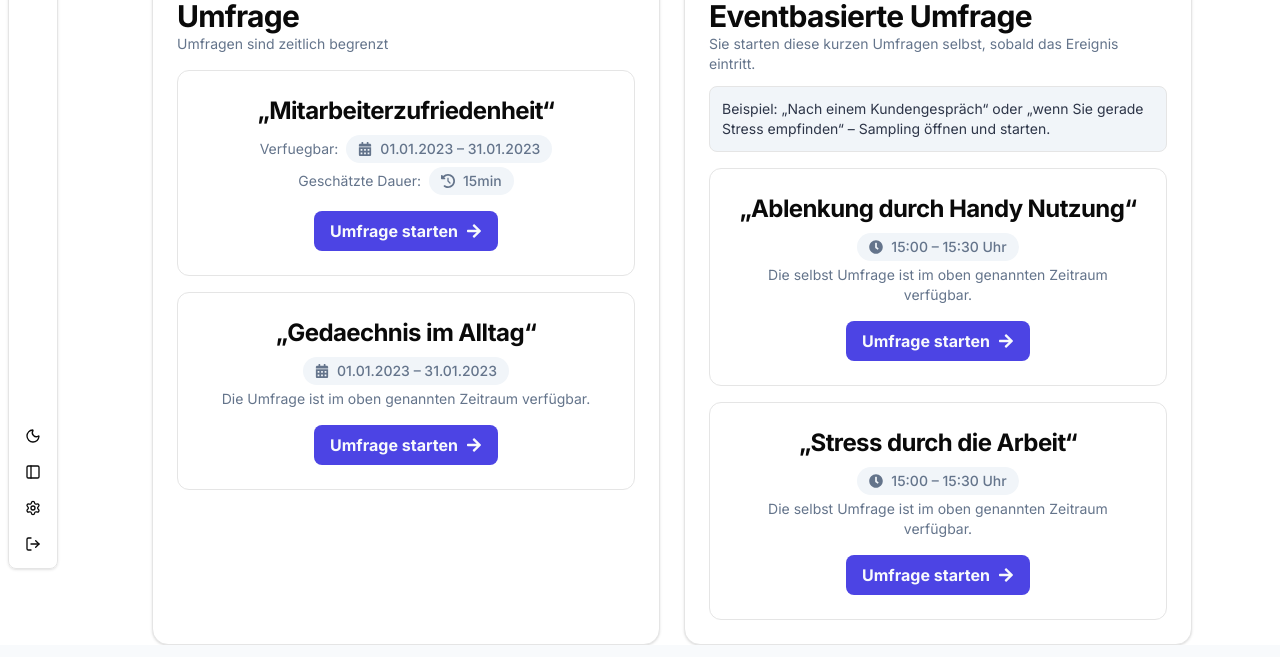
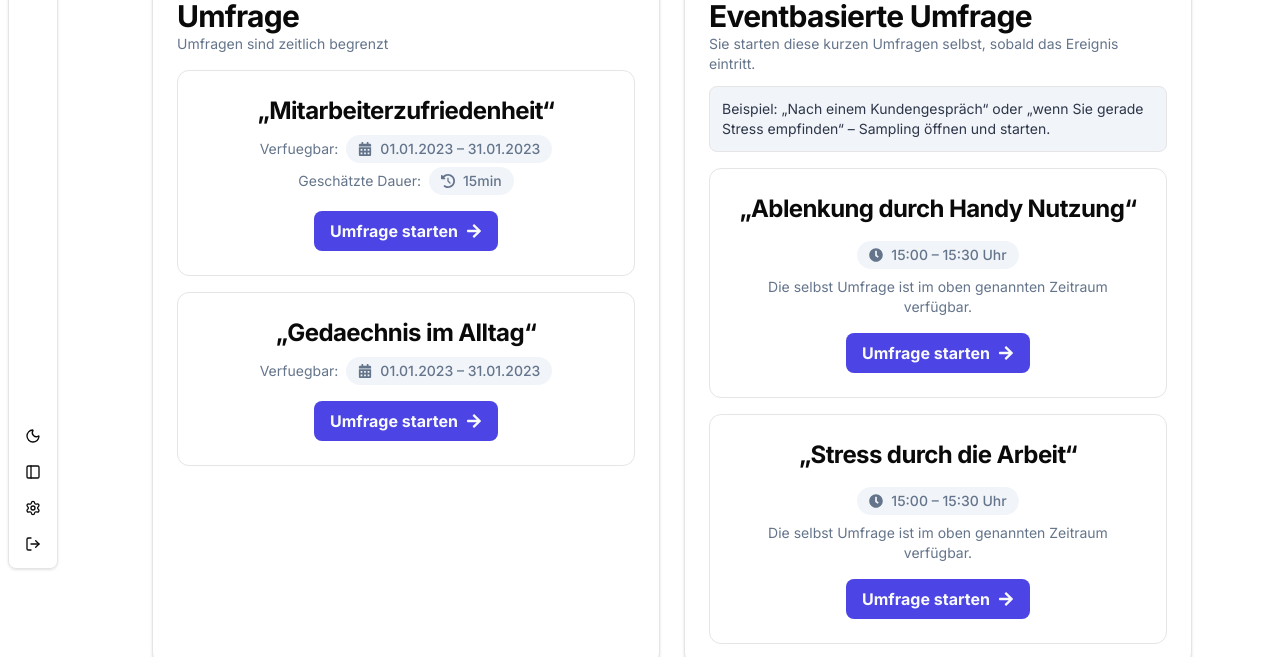
Before and after one commit to Factorium1/pulse, a Next.js app in the folder apps/web/: page /survey in a window 1280 px wide. Shown: the part 223-880 px from the top of the page. Built offline with nearby package versions, Linux system fonts and the light colour scheme; no server answers.

Commit message:
feat: outsorce surveycard to own component

```diff
--- a/apps/web/src/app/(app)/survey/page.tsx
+++ b/apps/web/src/app/(app)/survey/page.tsx
@@ -1,6 +1,4 @@
-import { FaArrowRight, FaCalendarAlt, FaClock } from 'react-icons/fa'
-import { FaClockRotateLeft } from 'react-icons/fa6'
-import Link from 'next/link'
+import SurveyCard from '@/components/ui/survey-card'
 
 const SurveyPage = () => {
   return (
@@ -19,51 +17,20 @@ const SurveyPage = () => {
             <span className="text-sm text-muted-foreground">Umfragen sind zeitlich begrenzt</span>
           </div>
 
-          <div className="mt-4 rounded-xl border border-border bg-card p-6 text-center">
-            <p className="h3-bold">„Mitarbeiterzufriedenheit“</p>
-            <div className="mt-2 flex-center flex-col gap-1">
-              <div className="flex-center gap-2">
-                <p className="text-sm text-muted-foreground">Verfuegbar:</p>
-                <span className="inline-flex items-center gap-2 rounded-full bg-muted px-3 py-1 text-sm font-medium text-muted-foreground">
-                  <FaCalendarAlt aria-hidden />
-                  01.01.2023 – 31.01.2023
-                </span>
-              </div>
-              <div className="flex-center gap-2">
-                <p className="text-sm text-muted-foreground">Geschätzte Dauer:</p>
-                <span className="flex-center gap-2 rounded-full bg-muted px-3 py-1 text-sm font-medium text-muted-foreground">
-                  <FaClockRotateLeft aria-hidden />
-                  15min
-                </span>
-              </div>
-            </div>
-            <Link
-              href="/survey/mitarbeiterzufriedenheit"
-              aria-label="Umfrage starten"
-              className="mt-4 inline-flex items-center justify-center gap-2 rounded-lg bg-primary px-4 py-2 font-bold text-primary-foreground transition hover:bg-primary/90 focus:outline-none focus-visible:ring-2 focus-visible:ring-primary cursor-pointer"
-            >
-              Umfrage starten
-              <FaArrowRight className="transition-transform group-hover:translate-x-0.5" />
-            </Link>
-          </div>
-          <div className="mt-4 rounded-xl border border-border bg-card p-6 text-center">
-            <p className="h3-bold">„Gedaechnis im Alltag“</p>
-            <span className="inline-flex items-center gap-2 rounded-full bg-muted px-3 py-1 mt-2 text-sm font-medium text-muted-foreground">
-              <FaCalendarAlt aria-hidden />
-              01.01.2023 – 31.01.2023
-            </span>
-            <p className="mt-1 text-sm text-muted-foreground">
-              Die Umfrage ist im oben genannten Zeitraum verfügbar.
-            </p>
-            <Link
-              href="/survey/gedaechtnis-im-alltag"
-              aria-label="Umfrage starten"
-              className="mt-4 inline-flex items-center justify-center gap-2 rounded-lg bg-primary px-4 py-2 font-bold text-primary-foreground transition hover:bg-primary/90 focus:outline-none focus-visible:ring-2 focus-visible:ring-primary cursor-pointer"
-            >
-              Umfrage starten
-              <FaArrowRight className="transition-transform group-hover:translate-x-0.5" />
-            </Link>
-          </div>
+          <SurveyCard
+            title="Mitarbeiterzufriedenheit"
+            availableFrom="01.01.2023"
+            availableTo="31.01.2023"
+            estimatedDuration="15min"
+            surveyID="mitarbeiterzufriedenheit"
+          />
+
+          <SurveyCard
+            title="Gedaechnis im Alltag"
+            availableFrom="01.01.2023"
+            availableTo="31.01.2023"
+            surveyID="gedaechtnis-im-alltag"
+          />
         </div>
 
         <div className="rounded-2xl border border-border bg-card p-6 shadow-sm transition hover:shadow-md">
@@ -77,42 +44,20 @@ const SurveyPage = () => {
               Sampling öffnen und starten.
             </div>
           </div>
-          <div className="mt-4 rounded-xl border border-border bg-card p-6 text-center">
-            <p className="h3-bold">„Ablenkung durch Handy Nutzung“</p>
-            <span className="inline-flex items-center gap-2 rounded-full bg-muted px-3 py-1 mt-2 text-sm font-medium text-muted-foreground">
-              <FaClock aria-hidden />
-              15:00 – 15:30 Uhr
-            </span>
-            <p className="mt-1 text-sm text-muted-foreground">
-              Die selbst Umfrage ist im oben genannten Zeitraum verfügbar.
-            </p>
-            <Link
-              href="/survey/ablenkung-durch-handy-nutzung"
-              aria-label="Umfrage starten"
-              className="mt-4 inline-flex items-center justify-center gap-2 rounded-lg bg-primary px-4 py-2 font-bold text-primary-foreground transition hover:bg-primary/90 focus:outline-none focus-visible:ring-2 focus-visible:ring-primary cursor-pointer"
-            >
-              Umfrage starten
-              <FaArrowRight className="transition-transform group-hover:translate-x-0.5" />
-            </Link>
-          </div>
-          <div className="mt-4 rounded-xl border border-border bg-card p-6 text-center">
-            <p className="h3-bold">„Stress durch die Arbeit“</p>
-            <span className="inline-flex items-center gap-2 rounded-full bg-muted px-3 py-1 mt-2 text-sm font-medium text-muted-foreground">
-              <FaClock aria-hidden />
-              15:00 – 15:30 Uhr
-            </span>
-            <p className="mt-1 text-sm text-muted-foreground">
-              Die selbst Umfrage ist im oben genannten Zeitraum verfügbar.
-            </p>
-            <Link
-              href="/survey/stress-durch-die-arbeit"
-              aria-label="Umfrage starten"
-              className="mt-4 inline-flex items-center justify-center gap-2 rounded-lg bg-primary px-4 py-2 font-bold text-primary-foreground transition hover:bg-primary/90 focus:outline-none focus-visible:ring-2 focus-visible:ring-primary cursor-pointer"
-            >
-              Umfrage starten
-              <FaArrowRight className="transition-transform group-hover:translate-x-0.5" />
-            </Link>
-          </div>
+
+          <SurveyCard
+            title="Ablenkung durch Handy Nutzung"
+            samplingFrom="15:00"
+            samplingTo="15:30 Uhr"
+            surveyID="ablenkung-durch-handy-nutzung"
+          />
+
+          <SurveyCard
+            title="Stress durch die Arbeit"
+            samplingFrom="15:00"
+            samplingTo="15:30 Uhr"
+            surveyID="stress-durch-die-arbeit"
+          />
         </div>
       </div>
     </div>
--- /dev/null
+++ b/apps/web/src/components/ui/survey-card.tsx
@@ -0,0 +1,70 @@
+import { FaArrowRight, FaCalendarAlt, FaClock } from 'react-icons/fa'
+import { FaClockRotateLeft } from 'react-icons/fa6'
+import Link from 'next/link'
+
+type SurveyCardProps = {
+  title: string
+  availableFrom?: string
+  availableTo?: string
+  estimatedDuration?: string
+  surveyID: string
+  samplingFrom?: string
+  samplingTo?: string
+}
+
+const SurveyCard = ({
+  title,
+  availableFrom,
+  availableTo,
+  estimatedDuration,
+  surveyID,
+  samplingFrom,
+  samplingTo,
+}: SurveyCardProps) => {
+  return (
+    <div className="mt-4 rounded-xl border border-border bg-card p-6 text-center">
+      <p className="h3-bold">„{title}“</p>
+      <div className="mt-2 flex-center flex-col gap-1">
+        {availableFrom && availableTo && (
+          <div className="flex-center gap-2">
+            <p className="text-sm text-muted-foreground">Verfuegbar:</p>
+            <span className="inline-flex items-center gap-2 rounded-full bg-muted px-3 py-1 text-sm font-medium text-muted-foreground">
+              <FaCalendarAlt aria-hidden />
+              {availableFrom} – {availableTo}
+            </span>
+          </div>
+        )}
+        {estimatedDuration && (
+          <div className="flex-center gap-2">
+            <p className="text-sm text-muted-foreground">Geschätzte Dauer:</p>
+            <span className="flex-center gap-2 rounded-full bg-muted px-3 py-1 text-sm font-medium text-muted-foreground">
+              <FaClockRotateLeft aria-hidden />
+              {estimatedDuration}
+            </span>
+          </div>
+        )}
+        {samplingFrom && samplingTo && (
+          <>
+            <span className="inline-flex items-center gap-2 rounded-full bg-muted px-3 py-1 mt-2 text-sm font-medium text-muted-foreground">
+              <FaClock aria-hidden />
+              {samplingFrom} – {samplingTo}
+            </span>
+            <p className="mt-1 text-sm text-muted-foreground">
+              Die selbst Umfrage ist im oben genannten Zeitraum verfügbar.
+            </p>
+          </>
+        )}
+      </div>
+      <Link
+        href={`/survey/${surveyID}`}
+        aria-label="Umfrage starten"
+        className="mt-4 inline-flex items-center justify-center gap-2 rounded-lg bg-primary px-4 py-2 font-bold text-primary-foreground transition hover:bg-primary/90 focus:outline-none focus-visible:ring-2 focus-visible:ring-primary cursor-pointer"
+      >
+        Umfrage starten
+        <FaArrowRight className="transition-transform group-hover:translate-x-0.5" />
+      </Link>
+    </div>
+  )
+}
+
+export default SurveyCard
```
